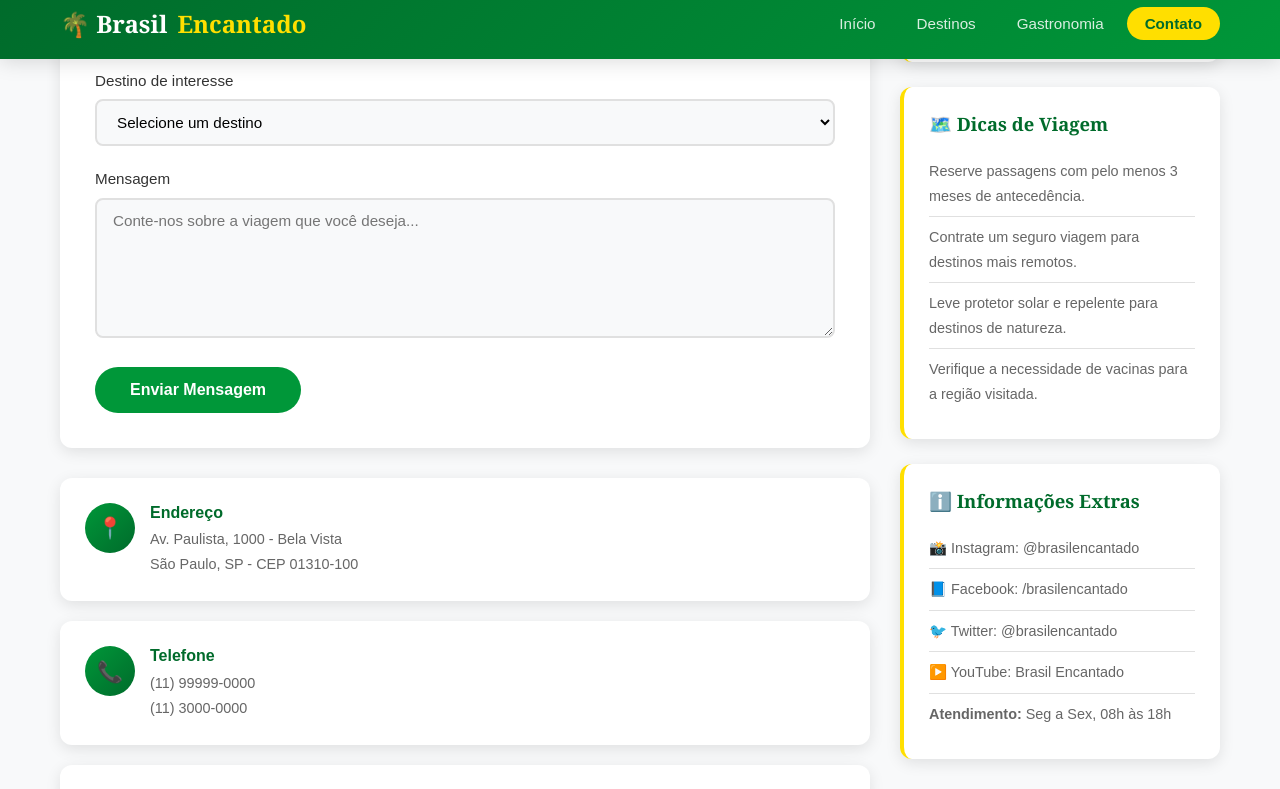
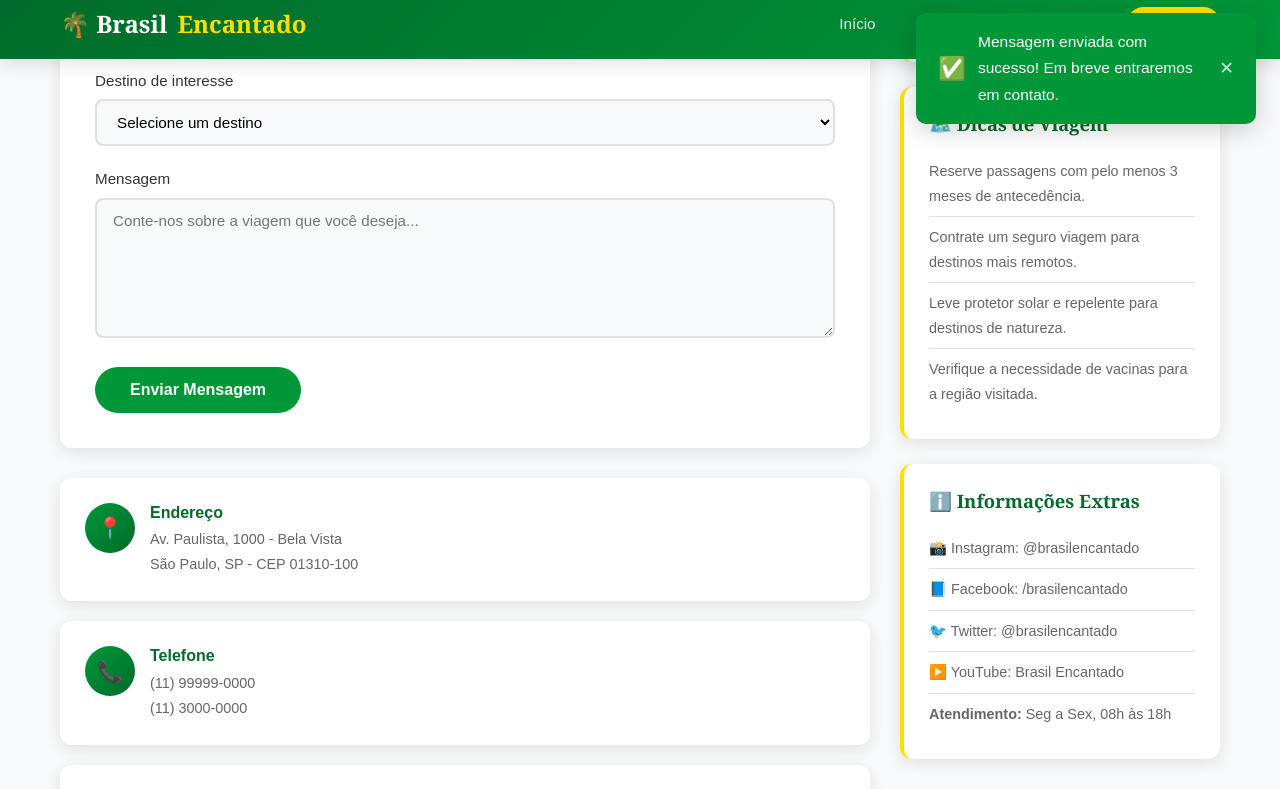
Before and after one commit to MatheusZem12/portal-turistico, a plain HTML site: page contato.html in a window 1280 px wide. Both pictures are taken after typing "Sample", "name@example.com", "5551234", "Sample" into the empty fields and a click on the button "Enviar Mensagem". Shown: the part 686-1475 px from the top of the page. Drawn offline with Linux system fonts and the light colour scheme.

Commit message:
Substitui alert por toast de confirmacao no formulario de contato

```diff
--- a/contato.html
+++ b/contato.html
@@ -74,9 +74,26 @@
                             <script>
                                 document.querySelector('form').addEventListener('submit', function(e) {
                                     e.preventDefault();
-                                    alert('✅ Mensagem enviada com sucesso!\n\nEm breve nossa equipe entrará em contato. Obrigado pelo interesse em conhecer o Brasil Encantado!');
+                                    showToast('Mensagem enviada com sucesso! Em breve entraremos em contato.');
                                     this.reset();
                                 });
+
+                                function showToast(msg) {
+                                    var toast = document.createElement('div');
+                                    toast.className = 'toast';
+                                    toast.innerHTML =
+                                        '<span class="toast-icon">✅</span>' +
+                                        '<span>' + msg + '</span>' +
+                                        '<button class="toast-close" onclick="dismissToast(this.parentElement)">✕</button>';
+                                    document.body.appendChild(toast);
+                                    setTimeout(function() { dismissToast(toast); }, 5000);
+                                }
+
+                                function dismissToast(toast) {
+                                    if (!toast) return;
+                                    toast.classList.add('hide');
+                                    setTimeout(function() { toast.remove(); }, 350);
+                                }
                             </script>
                         </div>
 
--- a/css/style.css
+++ b/css/style.css
@@ -705,6 +705,61 @@ section {
     to { opacity: 1; }
 }
 
+/* ===== Toast Notification ===== */
+.toast {
+    position: fixed;
+    top: 24px;
+    right: 24px;
+    background: var(--green);
+    color: #fff;
+    padding: 16px 22px;
+    border-radius: 10px;
+    box-shadow: 0 6px 24px rgba(0, 0, 0, 0.18);
+    display: flex;
+    align-items: center;
+    gap: 12px;
+    font-size: 0.97rem;
+    font-weight: 500;
+    z-index: 9999;
+    animation: toastIn 0.35s ease;
+    max-width: 340px;
+}
+
+.toast-icon {
+    font-size: 1.4rem;
+    flex-shrink: 0;
+}
+
+.toast-close {
+    margin-left: auto;
+    background: none;
+    border: none;
+    color: #fff;
+    font-size: 1.1rem;
+    cursor: pointer;
+    opacity: 0.8;
+    padding: 0 0 0 8px;
+    line-height: 1;
+}
+
+.toast-close:hover {
+    opacity: 1;
+}
+
+.toast.hide {
+    animation: toastOut 0.35s ease forwards;
+}
+
+@keyframes toastIn {
+    from { opacity: 0; transform: translateX(60px); }
+    to   { opacity: 1; transform: translateX(0); }
+}
+
+@keyframes toastOut {
+    from { opacity: 1; transform: translateX(0); }
+    to   { opacity: 0; transform: translateX(60px); }
+}
+
 .fade-in {
     animation: fadeIn 0.8s ease;
 }
```
